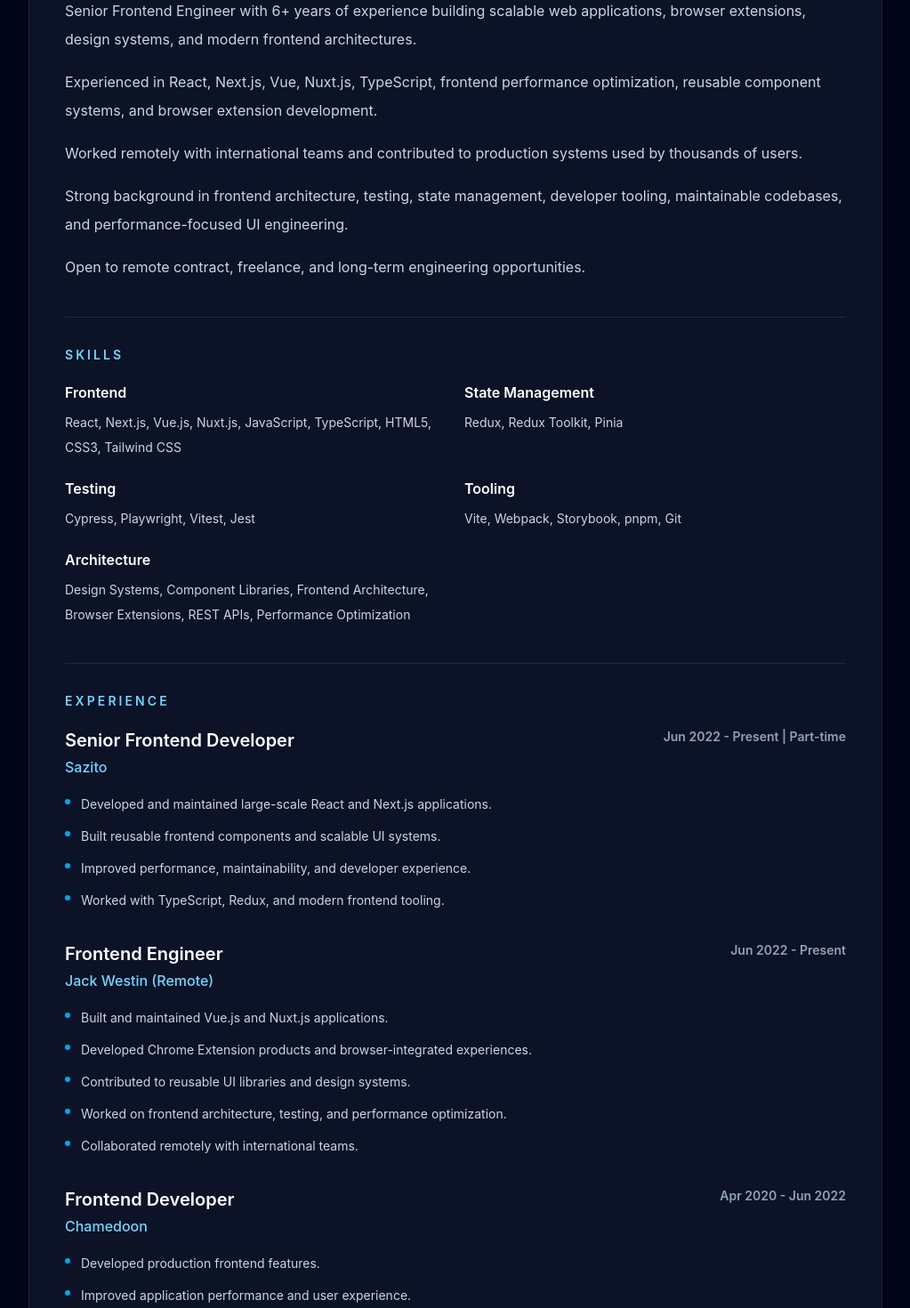
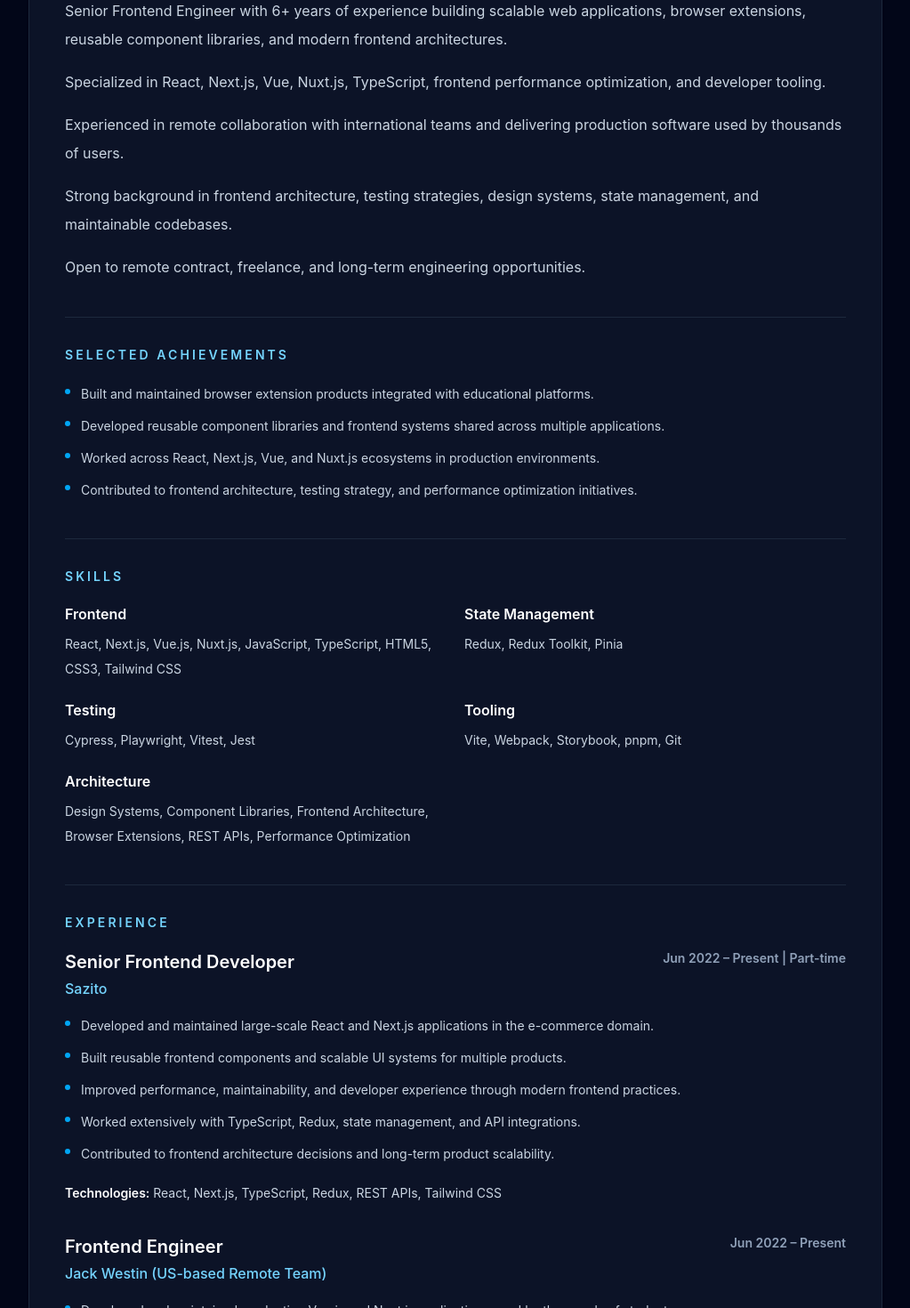
Before and after one commit to mostafakazemi/mostafakazemi-com, a Next.js app: page /resume in a window 1280 px wide. Shown: the part 640-2110 px from the top of the page at 89% size, without its empty margins (128-1151 px from the left). Built offline with nearby package versions, Linux system fonts and the light colour scheme.

Commit message:
Refine resume content for senior-level experience

```diff
--- a/scripts/generate-resume-pdf.mjs
+++ b/scripts/generate-resume-pdf.mjs
@@ -12,9 +12,9 @@ const resume = JSON.parse(await fs.readFile(dataPath, "utf8"));
 const page = {
   width: 612,
   height: 792,
-  marginX: 54,
-  marginTop: 50,
-  marginBottom: 48
+  marginX: 40,
+  marginTop: 34,
+  marginBottom: 34
 };
 const contentWidth = page.width - page.marginX * 2;
 
@@ -33,6 +33,7 @@ const state = {
 function normalizeText(value) {
   return String(value)
     .replaceAll("Türkiye", "Turkiye")
+    .replaceAll("–", "-")
     .replace(/[^\x09\x0A\x0D\x20-\x7E\xA0-\xFF]/g, "");
 }
 
@@ -100,11 +101,11 @@ function wrapText(text, size, maxWidth) {
 
 function paragraph(text, options = {}) {
   const {
-    size = 10,
+    size = 8.2,
     font = fonts.regular,
     indent = 0,
-    lineHeight = 14,
-    spaceAfter = 5
+    lineHeight = 9.4,
+    spaceAfter = 1.2
   } = options;
   const lines = wrapText(text, size, contentWidth - indent);
 
@@ -124,42 +125,42 @@ function paragraph(text, options = {}) {
 }
 
 function heading(text) {
-  ensureSpace(28);
-  state.y += 8;
+  ensureSpace(18);
+  state.y += 4.2;
   writeText(text.toUpperCase(), {
-    size: 11,
+    size: 8.8,
     font: fonts.bold
   });
-  state.y += 17;
+  state.y += 10.5;
 }
 
 function bullet(text) {
   paragraph(`- ${text}`, {
-    indent: 10,
-    lineHeight: 13,
-    spaceAfter: 2
+    indent: 8,
+    lineHeight: 9.2,
+    spaceAfter: 0.5
   });
 }
 
 function labelValue(label, value) {
   paragraph(`${label}: ${value}`, {
-    size: 10,
-    lineHeight: 13,
-    spaceAfter: 1
+    size: 8,
+    lineHeight: 9.2,
+    spaceAfter: 0.4
   });
 }
 
 function addHeader() {
   writeText(resume.profile.name, {
-    size: 23,
+    size: 19,
     font: fonts.bold
   });
-  state.y += 27;
+  state.y += 21;
   writeText(resume.profile.title, {
-    size: 13,
+    size: 10.5,
     font: fonts.bold
   });
-  state.y += 20;
+  state.y += 13.5;
   paragraph(
     [
       resume.profile.location,
@@ -171,9 +172,9 @@ function addHeader() {
       resume.profile.linkedin.replace("https://www.", "")
     ].join(" | "),
     {
-      size: 9.5,
-      lineHeight: 13,
-      spaceAfter: 8
+      size: 7.4,
+      lineHeight: 8.8,
+      spaceAfter: 1.5
     }
   );
 }
@@ -182,6 +183,13 @@ function addSummary() {
   heading("Summary");
   for (const item of resume.summary) {
     paragraph(item);
+  }
+}
+
+function addAchievements() {
+  heading("Selected Achievements");
+  for (const item of resume.achievements) {
+    bullet(item);
   }
 }
 
@@ -196,46 +204,35 @@ function addSkills() {
 function addExperience() {
   heading("Experience");
   for (const role of resume.experience) {
-    ensureSpace(62);
+    ensureSpace(56);
     writeText(`${role.title} - ${role.company}${role.location ? ` (${role.location})` : ""}`, {
-      size: 11,
+      size: 9.4,
       font: fonts.bold
     });
-    state.y += 15;
+    state.y += 11.5;
     writeText([role.period, role.type].filter(Boolean).join(" | "), {
-      size: 9.5,
+      size: 7.7,
       font: fonts.italic
     });
-    state.y += 15;
+    state.y += 9.6;
     for (const item of role.highlights) {
       bullet(item);
     }
-    state.y += 5;
+    paragraph(`Technologies: ${role.technologies.join(", ")}`, {
+      size: 7.7,
+      lineHeight: 8.8,
+      spaceAfter: 0.5
+    });
+    state.y += 1.8;
   }
 }
 
 function addEducation() {
   heading("Education");
   for (const item of resume.education) {
-    paragraph(`${item.school} - ${item.degree}. Graduated: ${item.graduated}`, {
-      spaceAfter: 4
+    paragraph(`${item.degree} - ${item.school} - ${item.graduated}`, {
+      spaceAfter: 1
     });
-  }
-}
-
-function addProjects() {
-  heading("Project Highlights");
-  for (const project of resume.projects) {
-    ensureSpace(48);
-    writeText(project.title, {
-      size: 11,
-      font: fonts.bold
-    });
-    state.y += 15;
-    for (const item of project.highlights) {
-      bullet(item);
-    }
-    state.y += 4;
   }
 }
 
@@ -243,10 +240,10 @@ function buildContent() {
   addPage();
   addHeader();
   addSummary();
+  addAchievements();
   addSkills();
   addExperience();
   addEducation();
-  addProjects();
 }
 
 function streamForCommands(commands) {
--- a/src/app/resume/page.tsx
+++ b/src/app/resume/page.tsx
@@ -206,6 +206,17 @@ export default function ResumePage() {
               </div>
             </Section>
 
+            <Section title="Selected Achievements">
+              <ul className="grid gap-2">
+                {resume.achievements.map((item) => (
+                  <li key={item} className="flex gap-3 text-sm leading-7 text-slate-600 dark:text-slate-300">
+                    <span className="mt-2 h-1.5 w-1.5 shrink-0 rounded-full bg-sky-500" />
+                    <span>{item}</span>
+                  </li>
+                ))}
+              </ul>
+            </Section>
+
             <Section title="Skills">
               <div className="grid gap-5 md:grid-cols-2">
                 {resume.skills.map((group) => (
@@ -247,6 +258,12 @@ export default function ResumePage() {
                         </li>
                       ))}
                     </ul>
+                    <p className="mt-4 text-sm leading-7 text-slate-600 dark:text-slate-300">
+                      <span className="font-semibold text-slate-950 dark:text-white">
+                        Technologies:
+                      </span>{" "}
+                      {role.technologies.join(", ")}
+                    </p>
                   </section>
                 ))}
               </div>
@@ -256,10 +273,13 @@ export default function ResumePage() {
               {resume.education.map((item) => (
                 <div key={item.school}>
                   <h3 className="text-lg font-semibold text-slate-950 dark:text-white">
-                    {item.school}
+                    {item.degree}
                   </h3>
                   <p className="mt-2 text-sm leading-7 text-slate-600 dark:text-slate-300">
-                    {item.degree} | Graduated: {item.graduated}
+                    {item.school}
+                  </p>
+                  <p className="text-sm leading-7 text-slate-600 dark:text-slate-300">
+                    {item.graduated}
                   </p>
                 </div>
               ))}
--- a/src/data/resume.json
+++ b/src/data/resume.json
@@ -17,11 +17,17 @@
     "linkedin": "https://www.linkedin.com/in/mostafa-kazeminejad-70aba2237/"
   },
   "summary": [
-    "Senior Frontend Engineer with 6+ years of experience building scalable web applications, browser extensions, design systems, and modern frontend architectures.",
-    "Experienced in React, Next.js, Vue, Nuxt.js, TypeScript, frontend performance optimization, reusable component systems, and browser extension development.",
-    "Worked remotely with international teams and contributed to production systems used by thousands of users.",
-    "Strong background in frontend architecture, testing, state management, developer tooling, maintainable codebases, and performance-focused UI engineering.",
+    "Senior Frontend Engineer with 6+ years of experience building scalable web applications, browser extensions, reusable component libraries, and modern frontend architectures.",
+    "Specialized in React, Next.js, Vue, Nuxt.js, TypeScript, frontend performance optimization, and developer tooling.",
+    "Experienced in remote collaboration with international teams and delivering production software used by thousands of users.",
+    "Strong background in frontend architecture, testing strategies, design systems, state management, and maintainable codebases.",
     "Open to remote contract, freelance, and long-term engineering opportunities."
+  ],
+  "achievements": [
+    "Built and maintained browser extension products integrated with educational platforms.",
+    "Developed reusable component libraries and frontend systems shared across multiple applications.",
+    "Worked across React, Next.js, Vue, and Nuxt.js ecosystems in production environments.",
+    "Contributed to frontend architecture, testing strategy, and performance optimization initiatives."
   ],
   "skills": [
     {
@@ -66,36 +72,63 @@
     {
       "title": "Senior Frontend Developer",
       "company": "Sazito",
-      "period": "Jun 2022 - Present",
+      "period": "Jun 2022 – Present",
       "type": "Part-time",
       "highlights": [
-        "Developed and maintained large-scale React and Next.js applications.",
-        "Built reusable frontend components and scalable UI systems.",
-        "Improved performance, maintainability, and developer experience.",
-        "Worked with TypeScript, Redux, and modern frontend tooling."
-      ]
+        "Developed and maintained large-scale React and Next.js applications in the e-commerce domain.",
+        "Built reusable frontend components and scalable UI systems for multiple products.",
+        "Improved performance, maintainability, and developer experience through modern frontend practices.",
+        "Worked extensively with TypeScript, Redux, state management, and API integrations.",
+        "Contributed to frontend architecture decisions and long-term product scalability."
+      ],
+      "technologies": ["React", "Next.js", "TypeScript", "Redux", "REST APIs", "Tailwind CSS"]
     },
     {
       "title": "Frontend Engineer",
       "company": "Jack Westin",
-      "location": "Remote",
-      "period": "Jun 2022 - Present",
+      "location": "US-based Remote Team",
+      "period": "Jun 2022 – Present",
       "highlights": [
-        "Built and maintained Vue.js and Nuxt.js applications.",
-        "Developed Chrome Extension products and browser-integrated experiences.",
-        "Contributed to reusable UI libraries and design systems.",
-        "Worked on frontend architecture, testing, and performance optimization.",
-        "Collaborated remotely with international teams."
+        "Developed and maintained production Vue.js and Nuxt.js applications used by thousands of students.",
+        "Built browser extension features and integrated frontend experiences with third-party educational platforms.",
+        "Developed reusable UI systems, component libraries, and frontend infrastructure shared across multiple products.",
+        "Contributed to frontend architecture, testing strategies, performance optimization, and developer experience improvements.",
+        "Collaborated remotely with international cross-functional teams in a production environment."
+      ],
+      "technologies": [
+        "Vue.js",
+        "Nuxt.js",
+        "Vue 3",
+        "TypeScript",
+        "Browser Extensions",
+        "Cypress",
+        "Storybook",
+        "Component Libraries"
       ]
     },
     {
       "title": "Frontend Developer",
       "company": "Chamedoon",
-      "period": "Apr 2020 - Jun 2022",
+      "period": "Apr 2020 – Jun 2022",
       "highlights": [
-        "Developed production frontend features.",
-        "Improved application performance and user experience.",
-        "Worked closely with backend and product teams."
+        "Developed and maintained production Vue.js and Nuxt.js applications.",
+        "Built responsive user interfaces and integrated frontend applications with REST APIs.",
+        "Worked extensively with Vuex state management and TypeScript.",
+        "Improved application performance, maintainability, and code quality through refactoring and optimization initiatives.",
+        "Collaborated closely with product and backend teams to deliver new features and improve user experience.",
+        "Contributed to testing, debugging, and long-term maintainability of the frontend codebase."
+      ],
+      "technologies": [
+        "Vue.js",
+        "Nuxt.js",
+        "Vuex",
+        "TypeScript",
+        "JavaScript",
+        "REST APIs",
+        "Sass",
+        "CSS",
+        "HTML5",
+        "Git"
       ]
     }
   ],
```
Also changed, not shown: 1 other file (tests, documents, lock files or other folders).
